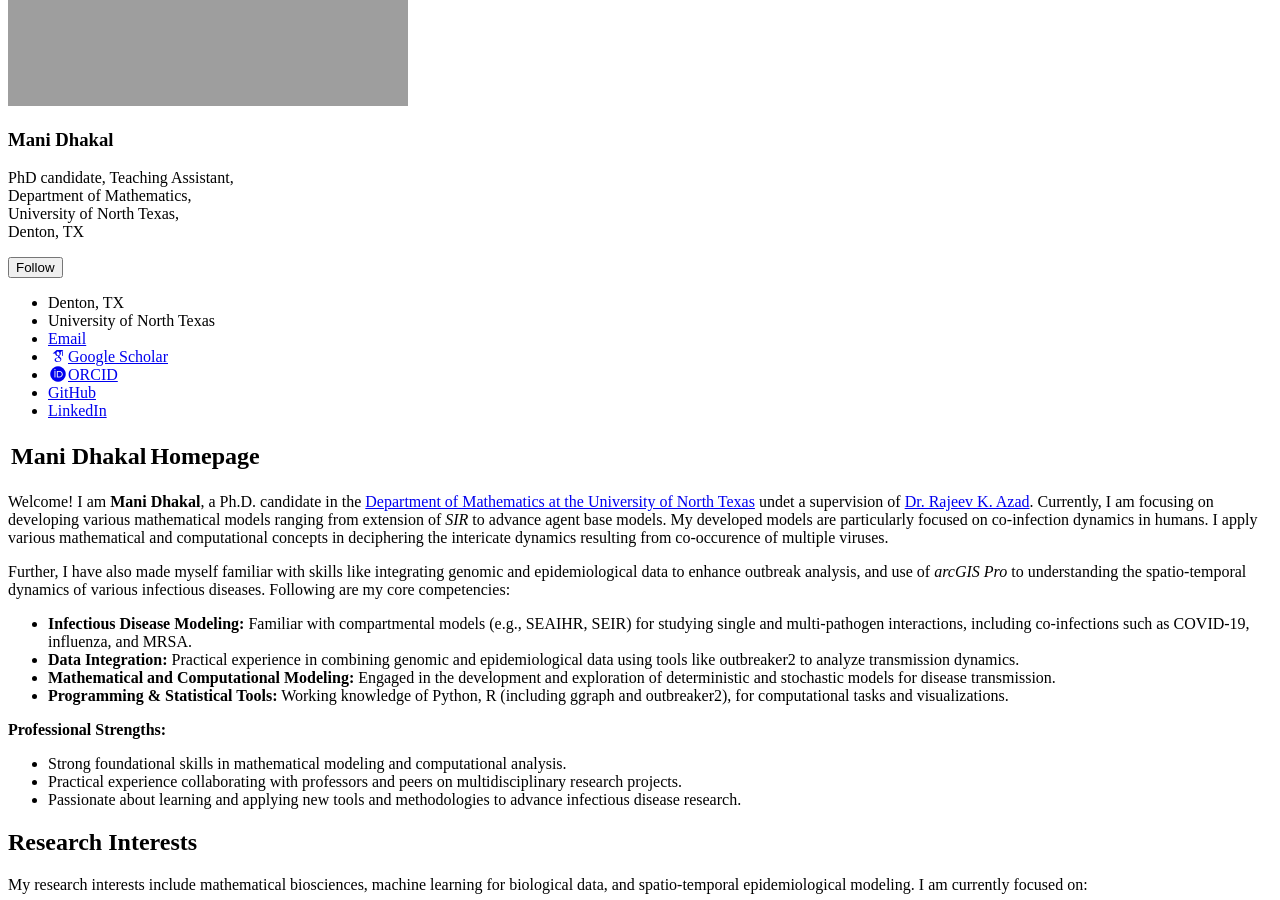
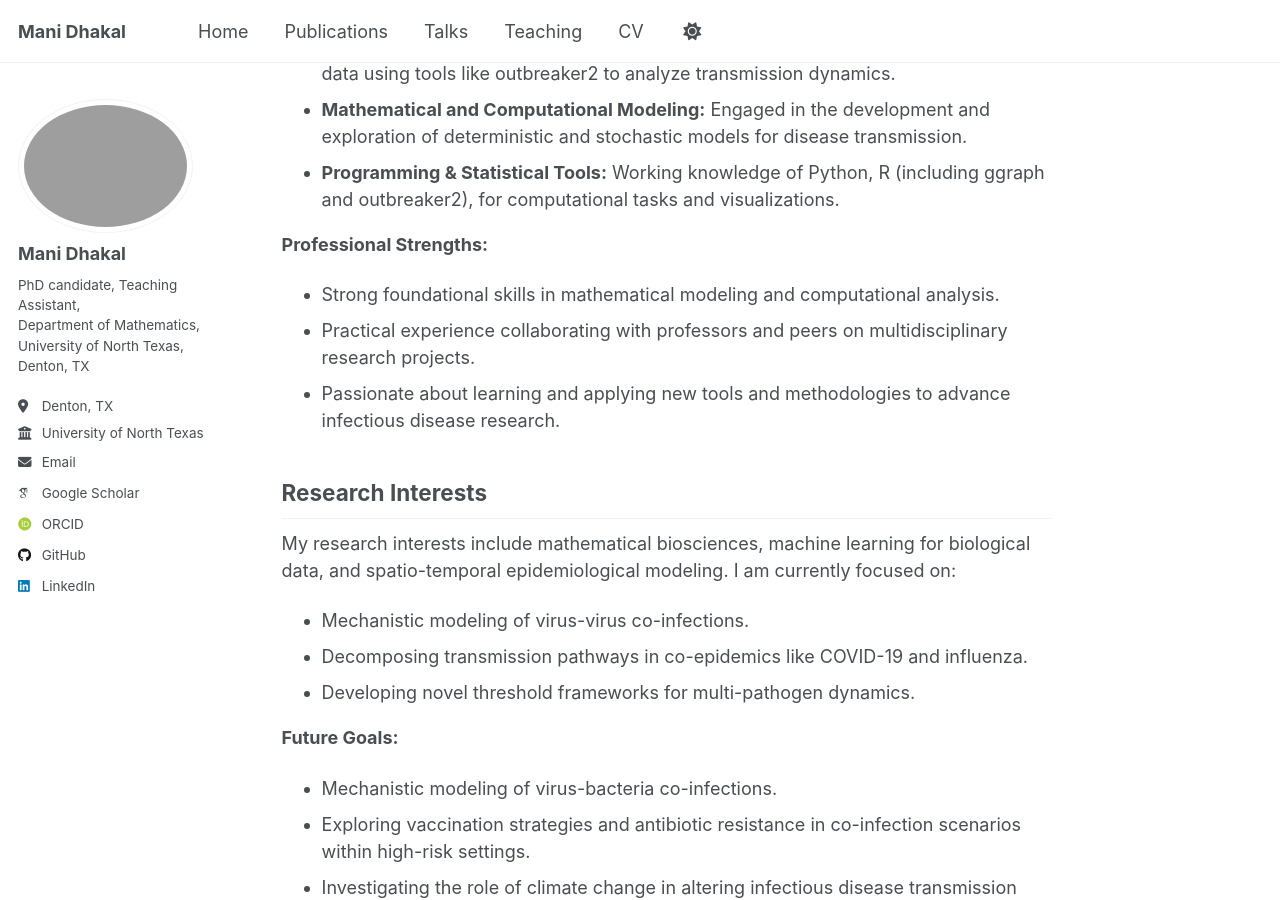
Before and after one commit to ManiDhakal/ManiDhakal.github.io, a Jekyll site: the page built from _pages/about.md, in a window 1280 px wide and 900 px high, scrolled down 538 px. Built offline with Jekyll 4.4.1, drawn with Linux system fonts in a browser that asks for light colours; some web fonts are replaced; a script that is not in the unit is left out.

Commit message:
Update head.html

```diff
--- a/_includes/head.html
+++ b/_includes/head.html
@@ -16,6 +16,9 @@
 </script>
 
 <!-- For all browsers -->
+<link rel="stylesheet" href="{{ base_path }}/assets/css/main.css">
+
+<meta http-equiv="cleartype" content="on">
 
 
 <meta http-equiv="cleartype" content="on">
```
